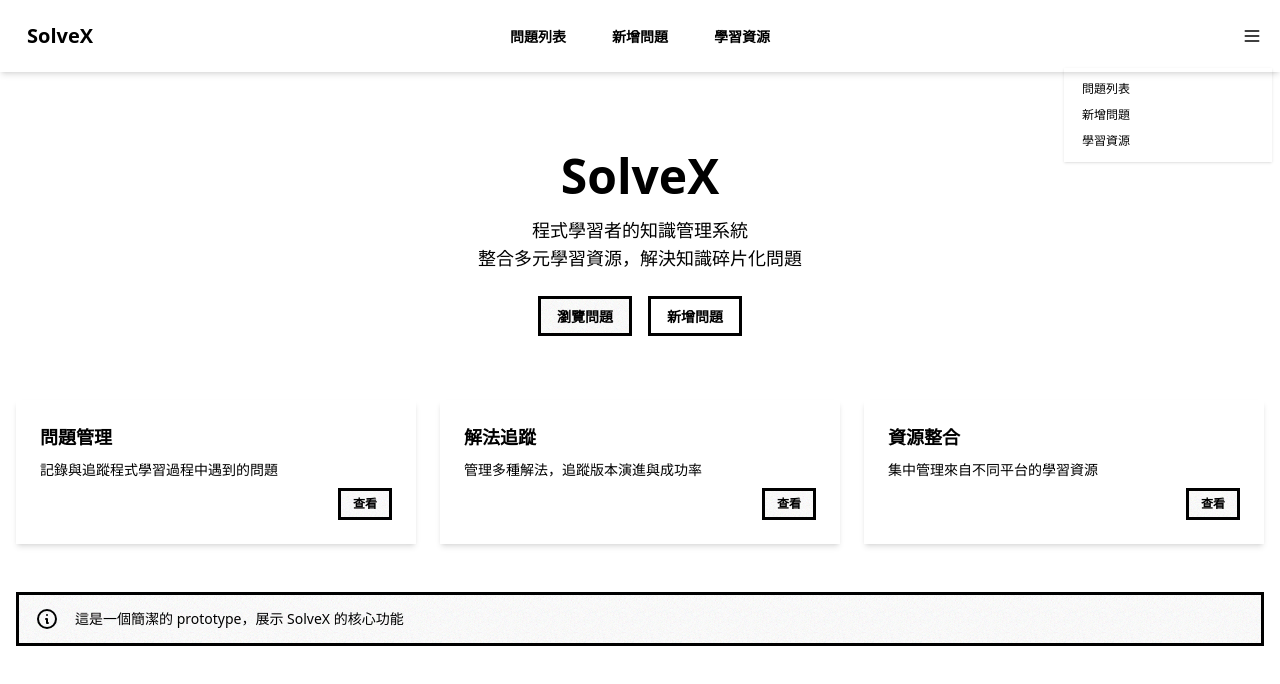
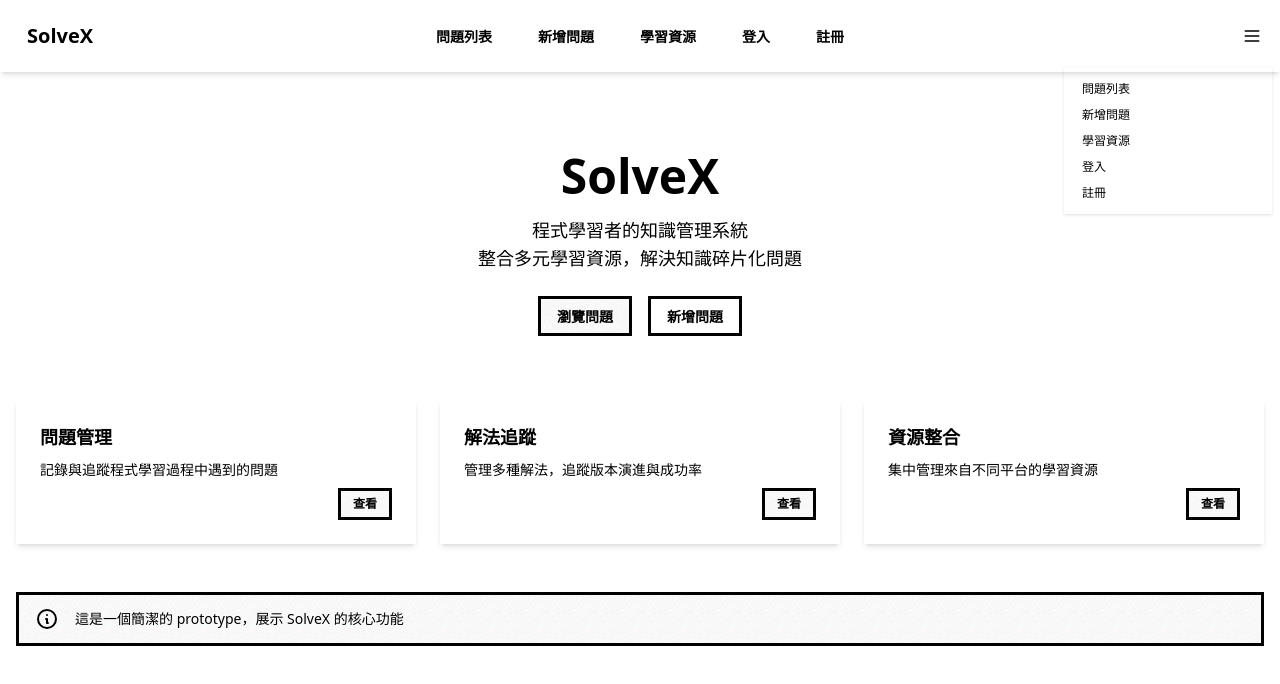
Before and after one commit to User-Howard/SolveX, a Next.js app in the folder frontend/: page / in a window 1280 px wide. Both pictures are taken after a click on the button 1252 px from the left and 36 px from the top of the page. Shown: the top 684 px of the page. Built offline with nearby package versions, Linux system fonts and the light colour scheme.

Commit message:
rebuild(layout/Header.tsx): update header

```diff
--- a/frontend/components/layout/Header.tsx
+++ b/frontend/components/layout/Header.tsx
@@ -23,6 +23,16 @@ export function Header() {
           <li>
             <Link href="/resources" className="btn btn-ghost">
               學習資源
+            </Link>
+          </li>
+          <li>
+            <Link href="/login" className="btn btn-ghost">
+              登入
+            </Link>
+          </li>
+          <li>
+            <Link href="/signup" className="btn btn-ghost">
+              註冊
             </Link>
           </li>
         </ul>
@@ -58,6 +68,12 @@ export function Header() {
             <li>
               <Link href="/resources">學習資源</Link>
             </li>
+            <li>
+              <Link href="/login">登入</Link>
+            </li>
+            <li>
+              <Link href="/signup">註冊</Link>
+            </li>
           </ul>
         </div>
       </div>
```
